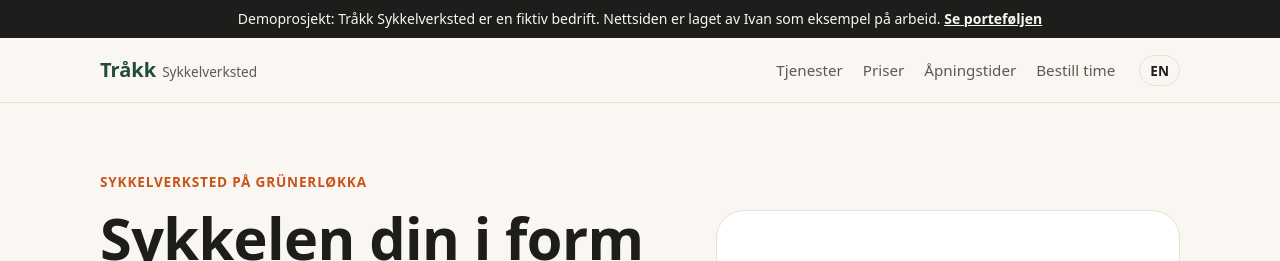
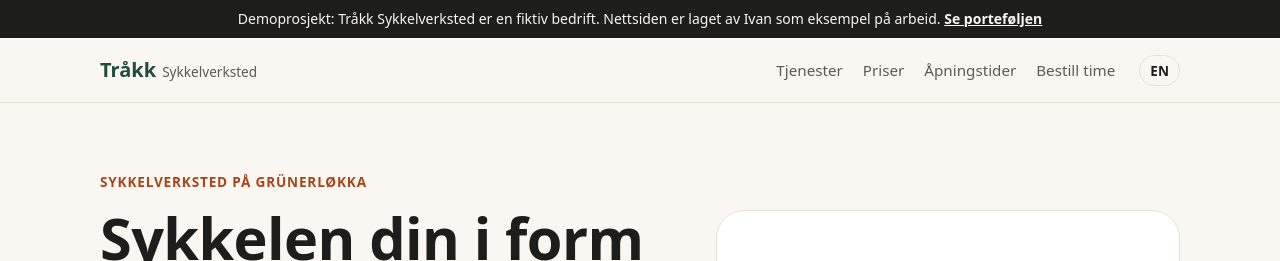
Before and after one commit to agent-carl/oslo-bike-shop-demo, a plain HTML site: page index.html in a window 1280 px wide. Shown: the top 261 px of the page. Drawn offline with Linux system fonts and the light colour scheme.

Commit message:
Darken accent colour for sufficient text contrast

```diff
--- a/styles.css
+++ b/styles.css
@@ -6,7 +6,7 @@
   --line: #e6e0d6;
   --brand: #1f4d3a;
   --brand-ink: #ffffff;
-  --accent: #c8541c;
+  --accent: #a8461a;
   --accent-soft: #fbe9df;
   --radius: 14px;
   --max: 1120px;
```
